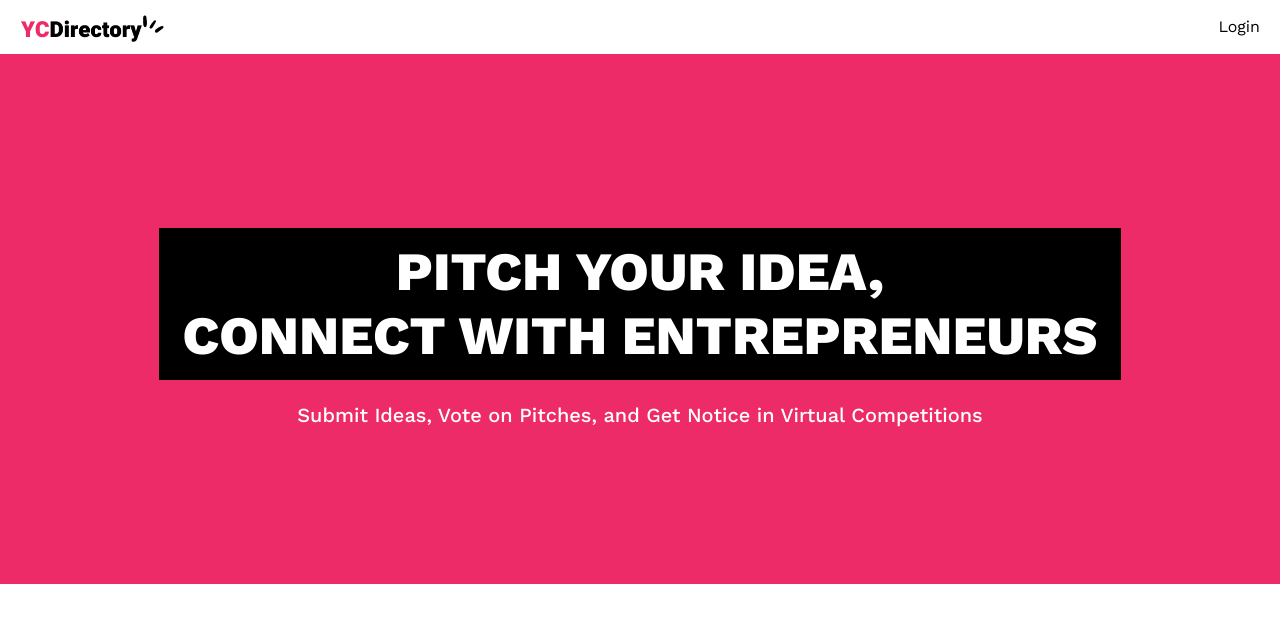
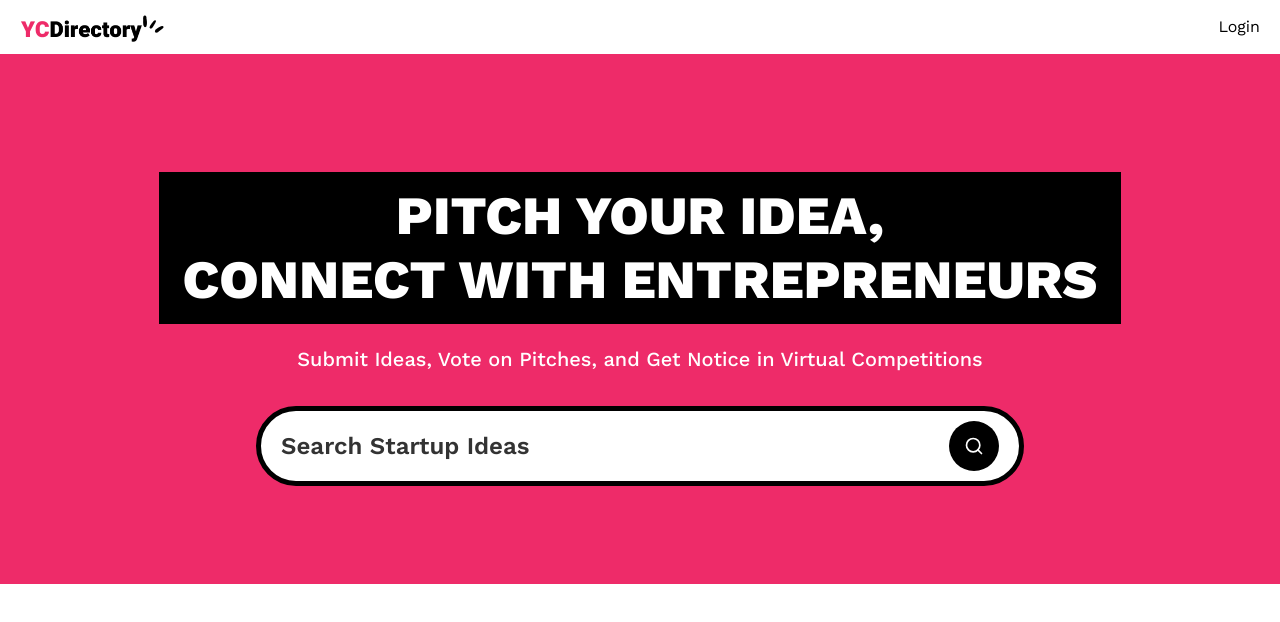
Before and after one commit to jaimenguyen168/NextJs-YC-Directory, a Next.js app: page / in a window 1280 px wide. Shown: the top 622 px of the page. Built offline with nearby package versions, Linux system fonts and the light colour scheme; no server answers.

Commit message:
serach bar with a custom client side rendering button

```diff
--- a/app/(root)/layout.tsx
+++ b/app/(root)/layout.tsx
@@ -1,5 +1,5 @@
 import React from 'react'
-import NavBar from "@/app/components/NavBar";
+import NavBar from "@/components/NavBar";
 
 export default function Layout({ children } : Readonly<{ children: React.ReactNode }>) {
   return (
--- a/app/(root)/page.tsx
+++ b/app/(root)/page.tsx
@@ -1,6 +1,11 @@
+import SearchForm from "@/components/SearchForm";
 
+export default async function Home({ searchParams }: {
+  searchParams: Promise<{ query?: string }>
+}) {
 
-export default function Home() {
+  const query = (await searchParams).query
+
   return (
     <>
       <section className="pink_container">
@@ -8,6 +13,7 @@ export default function Home() {
         <p className="sub-heading !max-w-3xl">
           Submit Ideas, Vote on Pitches, and Get Notice in Virtual Competitions
         </p>
+        <SearchForm query={query}/>
       </section>
     </>
   );
--- a/app/components/NavBar.tsx
+++ b/components/NavBar.tsx
@@ -10,7 +10,7 @@ const NavBar = async () => {
   return (
     <header className="px-5 py-3 bg-white shadow-sm font-work-sans">
       <nav className="flex justify-between items-center">
-        <Link href="/">
+        <Link href="/public">
           <Image src="/logo.png" width={144} height={30} className="cursor-pointer" alt="logo" />
         </Link>
 
--- /dev/null
+++ b/components/SearchForm.tsx
@@ -0,0 +1,27 @@
+import React from 'react'
+import Form from "next/form";
+import SearchFormReset from "@/components/SearchFormReset";
+import {SearchIcon} from "lucide-react";
+
+const SearchForm = ({ query }: { query?: string }) => {
+
+  return (
+    <Form action="/public" scroll={false} className="search-form">
+      <input
+        name="query"
+        defaultValue={query}
+        className="search-input"
+        placeholder="Search Startup Ideas"
+      />
+
+      <div className="flex gap-2">
+        {query && (<SearchFormReset/>)}
+
+        <button type="submit" className="search-btn text-white">
+          <SearchIcon className="size-5"/>
+        </button>
+      </div>
+    </Form>
+  );
+}
+export default SearchForm
--- /dev/null
+++ b/components/SearchFormReset.tsx
@@ -0,0 +1,22 @@
+"use client"
+
+import Link from "next/link";
+import {XIcon} from "lucide-react";
+
+const SearchFormReset = () => {
+
+  const reset = () => {
+    const form = document.querySelector('.search-form') as HTMLFormElement
+
+    if (form) form.reset()
+  }
+
+  return (
+    <button type="reset" onClick={reset}>
+      <Link href="/public" className="search-btn text-white">
+        <XIcon className="size-5"/>
+      </Link>
+    </button>
+  )
+}
+export default SearchFormReset
--- /dev/null
+++ b/components/ui/button.tsx
@@ -0,0 +1,57 @@
+import * as React from "react"
+import { Slot } from "@radix-ui/react-slot"
+import { cva, type VariantProps } from "class-variance-authority"
+
+import { cn } from "@/lib/utils"
+
+const buttonVariants = cva(
+  "inline-flex items-center justify-center gap-2 whitespace-nowrap rounded-md text-sm font-medium transition-colors focus-visible:outline-none focus-visible:ring-1 focus-visible:ring-slate-950 disabled:pointer-events-none disabled:opacity-50 [&_svg]:pointer-events-none [&_svg]:size-4 [&_svg]:shrink-0 dark:focus-visible:ring-slate-300",
+  {
+    variants: {
+      variant: {
+        default:
+          "bg-slate-900 text-slate-50 shadow hover:bg-slate-900/90 dark:bg-slate-50 dark:text-slate-900 dark:hover:bg-slate-50/90",
+        destructive:
+          "bg-red-500 text-slate-50 shadow-sm hover:bg-red-500/90 dark:bg-red-900 dark:text-slate-50 dark:hover:bg-red-900/90",
+        outline:
+          "border border-slate-200 bg-white shadow-sm hover:bg-slate-100 hover:text-slate-900 dark:border-slate-800 dark:bg-slate-950 dark:hover:bg-slate-800 dark:hover:text-slate-50",
+        secondary:
+          "bg-slate-100 text-slate-900 shadow-sm hover:bg-slate-100/80 dark:bg-slate-800 dark:text-slate-50 dark:hover:bg-slate-800/80",
+        ghost: "hover:bg-slate-100 hover:text-slate-900 dark:hover:bg-slate-800 dark:hover:text-slate-50",
+        link: "text-slate-900 underline-offset-4 hover:underline dark:text-slate-50",
+      },
+      size: {
+        default: "h-9 px-4 py-2",
+        sm: "h-8 rounded-md px-3 text-xs",
+        lg: "h-10 rounded-md px-8",
+        icon: "h-9 w-9",
+      },
+    },
+    defaultVariants: {
+      variant: "default",
+      size: "default",
+    },
+  }
+)
+
+export interface ButtonProps
+  extends React.ButtonHTMLAttributes<HTMLButtonElement>,
+    VariantProps<typeof buttonVariants> {
+  asChild?: boolean
+}
+
+const Button = React.forwardRef<HTMLButtonElement, ButtonProps>(
+  ({ className, variant, size, asChild = false, ...props }, ref) => {
+    const Comp = asChild ? Slot : "button"
+    return (
+      <Comp
+        className={cn(buttonVariants({ variant, size, className }))}
+        ref={ref}
+        {...props}
+      />
+    )
+  }
+)
+Button.displayName = "Button"
+
+export { Button, buttonVariants }
--- a/package.json
+++ b/package.json
@@ -15,6 +15,7 @@
     "next": "$next"
   },
   "dependencies": {
+    "@radix-ui/react-slot": "^1.1.1",
     "@tailwindcss/typography": "^0.5.16",
     "class-variance-authority": "^0.7.1",
     "clsx": "^2.1.1",
```
Also changed, not shown: 1 other file (tests, documents, lock files or other folders).
